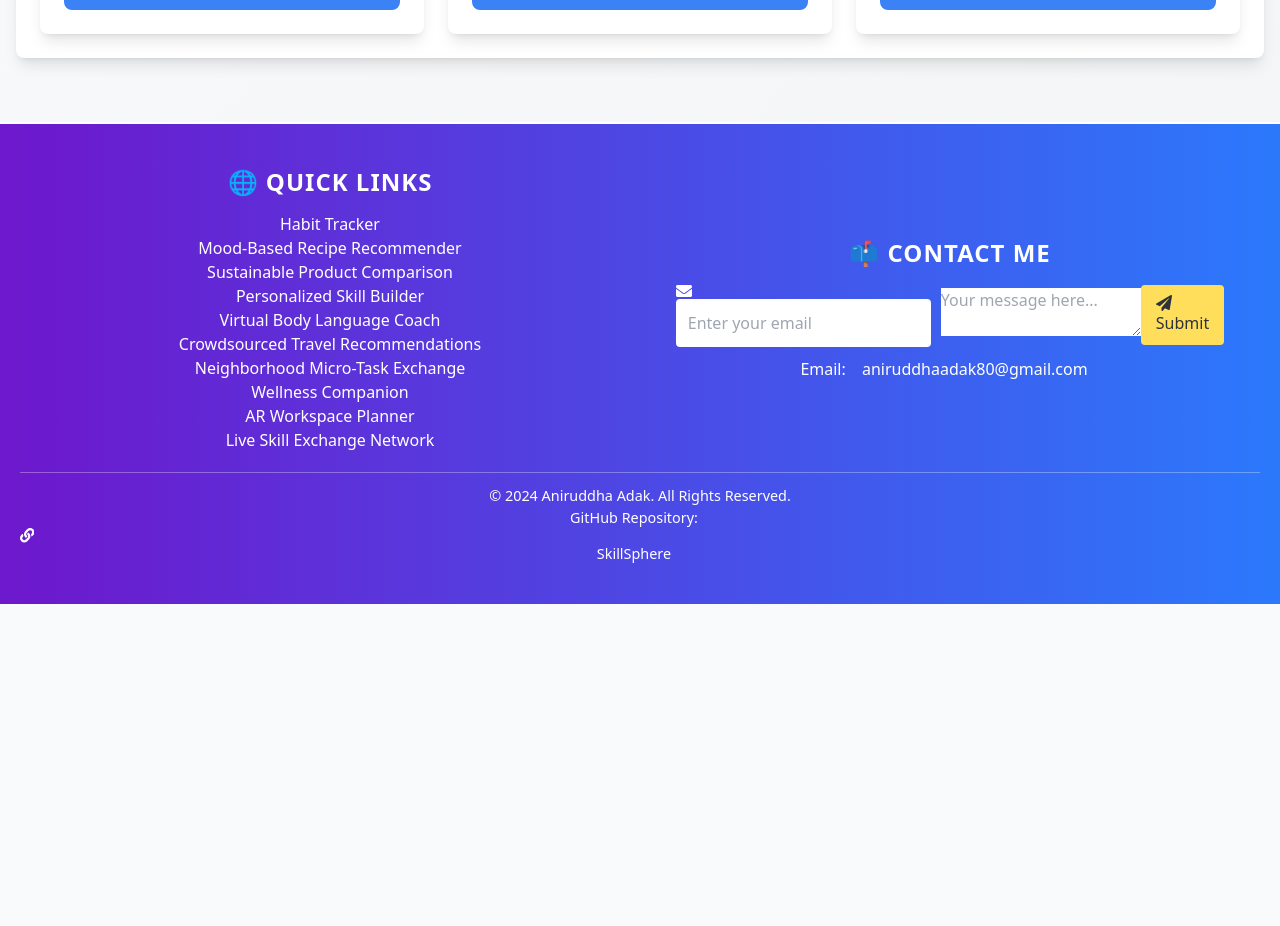
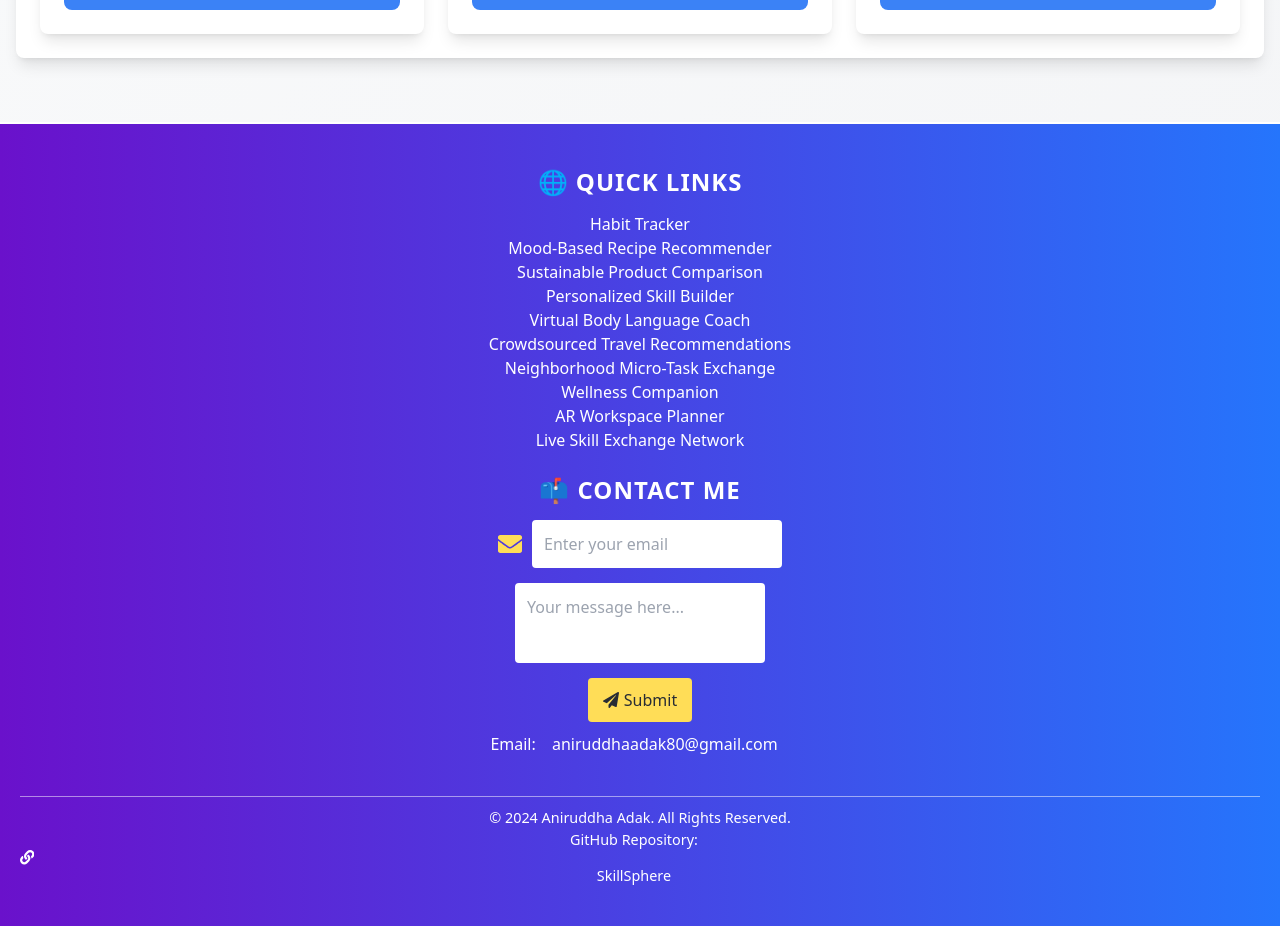
Before and after one commit to aniruddhaadak80/SkillSphere, a React (Vite) app: page /skillexchange in a window 1280 px wide. Shown: the part 598-1524 px from the top of the page. Before the commit the page ends 1202 px from the top, so only its background shows below. Built offline with nearby package versions, Linux system fonts and the light colour scheme.

Commit message:
Update Footer.css

```diff
--- a/src/components/Footer.css
+++ b/src/components/Footer.css
@@ -61,25 +61,46 @@
 /* Contact form styles */
 .contact-form {
     display: flex; /* Flex for layout */
+    flex-direction: column; /* Stack elements vertically */
     justify-content: center; /* Center form items */
     align-items: center; /* Align items vertically */
     margin: 10px 0; /* Spacing around form */
 }
 
 /* Input field styles */
-.email-input {
+.input-group {
+    display: flex;
+    align-items: center; /* Align icon and input */
+    margin-bottom: 15px; /* Spacing between input fields */
+}
+
+.input-icon {
+    font-size: 1.5rem; /* Icon size */
+    margin-right: 10px; /* Space between icon and input */
+    color: #ffdd57; /* Icon color */
+    transition: transform 0.3s ease; /* Animation for icon */
+}
+
+/* Input styles */
+.email-input, .message-input {
     padding: 10px; /* Padding inside the input */
     border: 2px solid #ffffff; /* White border */
     border-radius: 4px; /* Rounded corners */
     outline: none; /* Remove outline */
-    margin-right: 10px; /* Space between input and button */
+    width: 250px; /* Fixed width for inputs */
     transition: border-color 0.3s ease, box-shadow 0.3s ease; /* Smooth transition */
 }
 
 /* Focus effect for input */
-.email-input:focus {
+.email-input:focus, .message-input:focus {
     border-color: #ffdd57; /* Change border color on focus */
     box-shadow: 0 0 5px rgba(255, 221, 87, 0.5); /* Glow effect */
+}
+
+/* Message input specific styles */
+.message-input {
+    height: 80px; /* Fixed height for message input */
+    resize: none; /* Disable resizing */
 }
 
 /* Submit button styles */
@@ -91,6 +112,8 @@
     border-radius: 4px; /* Rounded corners */
     cursor: pointer; /* Pointer on hover */
     transition: background-color 0.3s ease, transform 0.3s ease; /* Smooth transition */
+    display: flex;
+    align-items: center; /* Center icon and text */
 }
 
 /* Hover effect for button */
@@ -99,51 +122,48 @@
     transform: scale(1.05); /* Slightly enlarge button */
 }
 
+/* Submit button icon */
+.submit-icon {
+    margin-right: 5px; /* Space between icon and text */
+}
+
 /* Bottom footer section */
 .footer-bottom {
     font-size: 0.9rem; /* Slightly larger font for visibility */
-    border-top: 1px solid rgba(255, 255, 255, 0.3); /* Subtle separator line */
-    padding-top: 12px; /* Spacing above text */
+    border-top: 1px solid rgba(255, 255, 255, 0.5); /* Top border for separation */
+    padding-top: 10px; /* Space above bottom text */
 }
 
-/* Responsive adjustments */
-@media (min-width: 768px) {
-    .footer-container {
-        flex-direction: row; /* Change to row on larger screens */
-        justify-content: space-around; /* Space out links and contact */
-    }
+/* Email contact styling */
+.contact-email {
+    margin-top: 10px; /* Space above email */
+}
 
-    .quick-links, .contact-me {
-        margin-bottom: 0; /* Reset margin on larger screens */
-        width: 40%; /* Width for each section */
+/* Animation for footer elements */
+.footer-title, .footer-link, .contact-email, .footer-bottom {
+    opacity: 0; /* Start invisible */
+    transform: translateY(20px); /* Move down */
+    animation: fadeIn 0.5s forwards; /* Animation for fade in */
+}
+
+/* Delay animation for staggered effect */
+.footer-title {
+    animation-delay: 0.2s; /* Delay for title */
+}
+.footer-link {
+    animation-delay: 0.3s; /* Delay for links */
+}
+.contact-email {
+    animation-delay: 0.4s; /* Delay for email */
+}
+.footer-bottom {
+    animation-delay: 0.5s; /* Delay for bottom text */
+}
+
+/* Keyframes for fade-in effect */
+@keyframes fadeIn {
+    to {
+        opacity: 1; /* Fade to visible */
+        transform: translateY(0); /* Move to original position */
     }
 }
-
-/* Animation effect for footer */
-.footer::before {
-    content: '';
-    position: absolute;
-    top: 0;
-    left: 0;
-    right: 0;
-    bottom: 0;
-    background: rgba(255, 255, 255, 0.1);
-    pointer-events: none;
-    z-index: 0; /* Behind other elements */
-    animation: pulse 5s infinite; /* Pulse animation */
-}
-
-@keyframes pulse {
-    0% {
-        transform: scale(1);
-        opacity: 0.1;
-    }
-    50% {
-        transform: scale(1.1);
-        opacity: 0.5;
-    }
-    100% {
-        transform: scale(1);
-        opacity: 0.1;
-    }
-}
```
